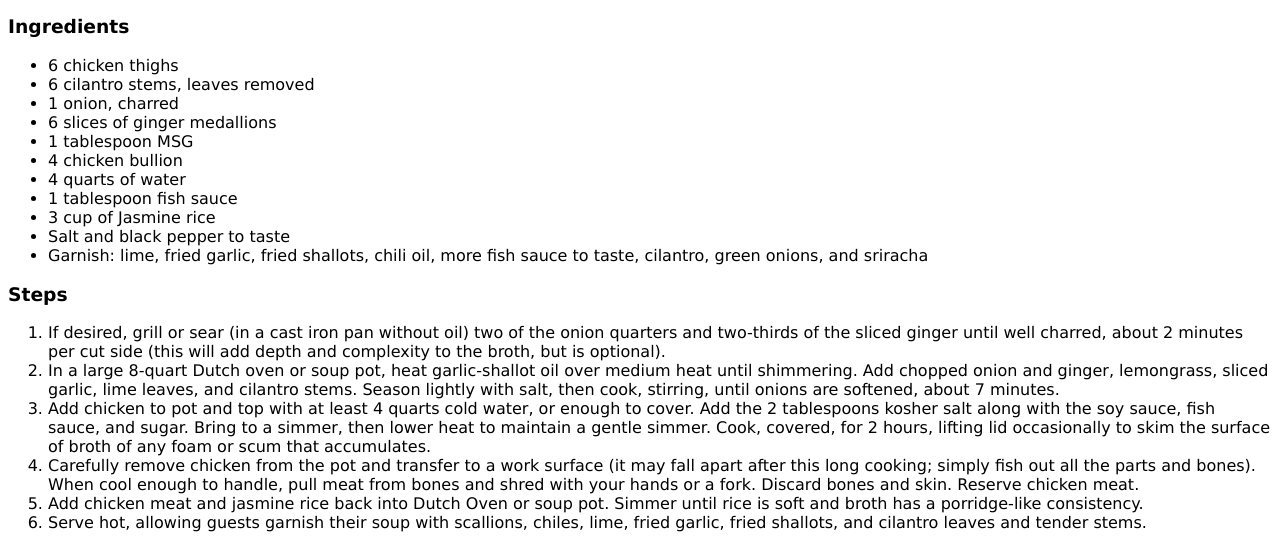
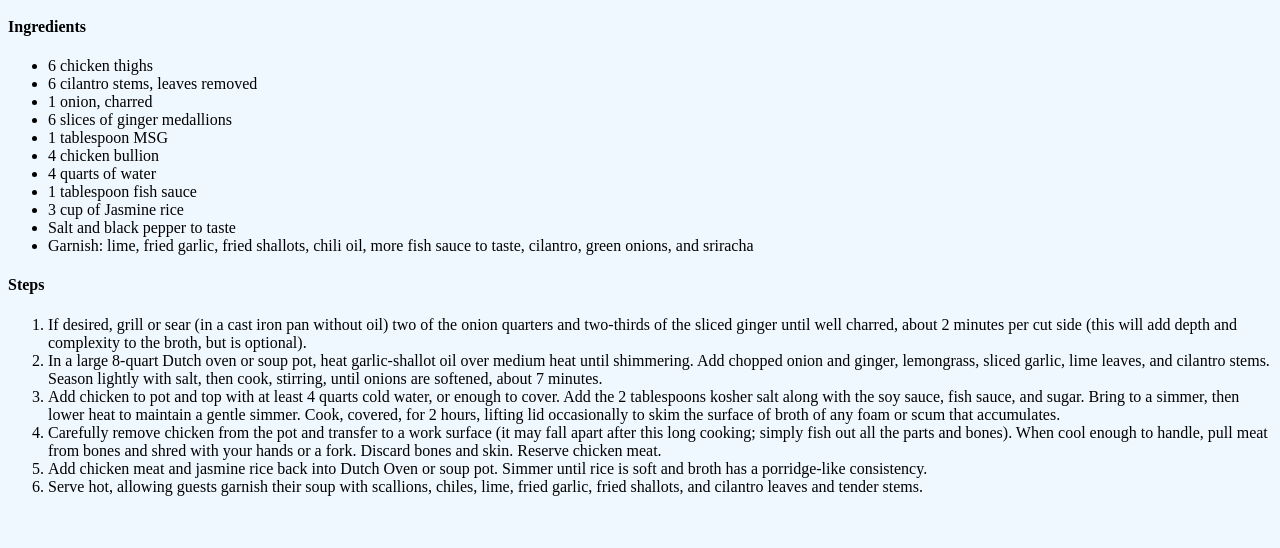
Before and after one commit to A-Kaliexe/odin-recipes, a plain HTML site: page recipes/Khao Piak Khao.html in a window 1280 px wide. Shown: the part 411-959 px from the top of the page. After the commit the page ends 923 px from the top, so only its background shows below. Drawn offline with Linux system fonts and the light colour scheme; files that its build step writes are made by us from their sources.

Commit message:
Update stylesheet link paths in index.html and recipes/*.html - Use absolute paths for stylesheet links to ensure correct styling. - Update stylesheet class with margin and padding properties. - Update body background color to aliceblue.

```diff
--- a/recipes/Khao Piak Khao.html
+++ b/recipes/Khao Piak Khao.html
@@ -4,7 +4,7 @@
     <meta charset="UTF-8">
     <meta name="viewport" content="width=device-width, initial-scale=1.0">
     <title>Khao Piak Khao</title>
-    <link rel="stylesheet" href="style.css">
+    <link rel="stylesheet" href="/style.css">
 </head>
 <body>
     <section id="Intro">
@@ -17,7 +17,7 @@ shallots, green onions, and other fresh vegetables. The broth has a smokey, yet
     </section>
     <section id="Ingredients">
 <div class="container">
-<h3>Ingredients</h3>
+<h4>Ingredients</h4>
 <ul>
     <li>6 chicken thighs</li>
     <li>6 cilantro stems, leaves removed</li>
@@ -35,7 +35,7 @@ shallots, green onions, and other fresh vegetables. The broth has a smokey, yet
 </section>
 <section id="Steps">
 <div class="container">
-<h3>Steps</h3>
+<h4>Steps</h4>
 <ol>
     <li>If desired, grill or sear (in a cast iron pan without oil) two of the onion quarters and two-thirds of the sliced ginger
     until well charred, about 2 minutes per cut side (this will add depth and complexity to the broth, but is optional).</li>
--- a/style.css
+++ b/style.css
@@ -1,6 +1,11 @@
-h1{
+body{
+    background-color: aliceblue;
+}
+h1,h3{
     text-align: center;
 }
-body{
-    font-family: Cabin, 'Lucida Sans', 'Lucida Sans Regular', 'Lucida Grande', 'Lucida Sans Unicode', Geneva, Verdana, sans-serif;
+.class{
+    margin:20px,auto;
+    padding: 20px;
+
 }
```
Also changed, not shown: index.html (+1 -1 lines), recipes/Jambalaya.html (+1 -1 lines), recipes/Smothered Potatoes.html (+1 -1 lines).
